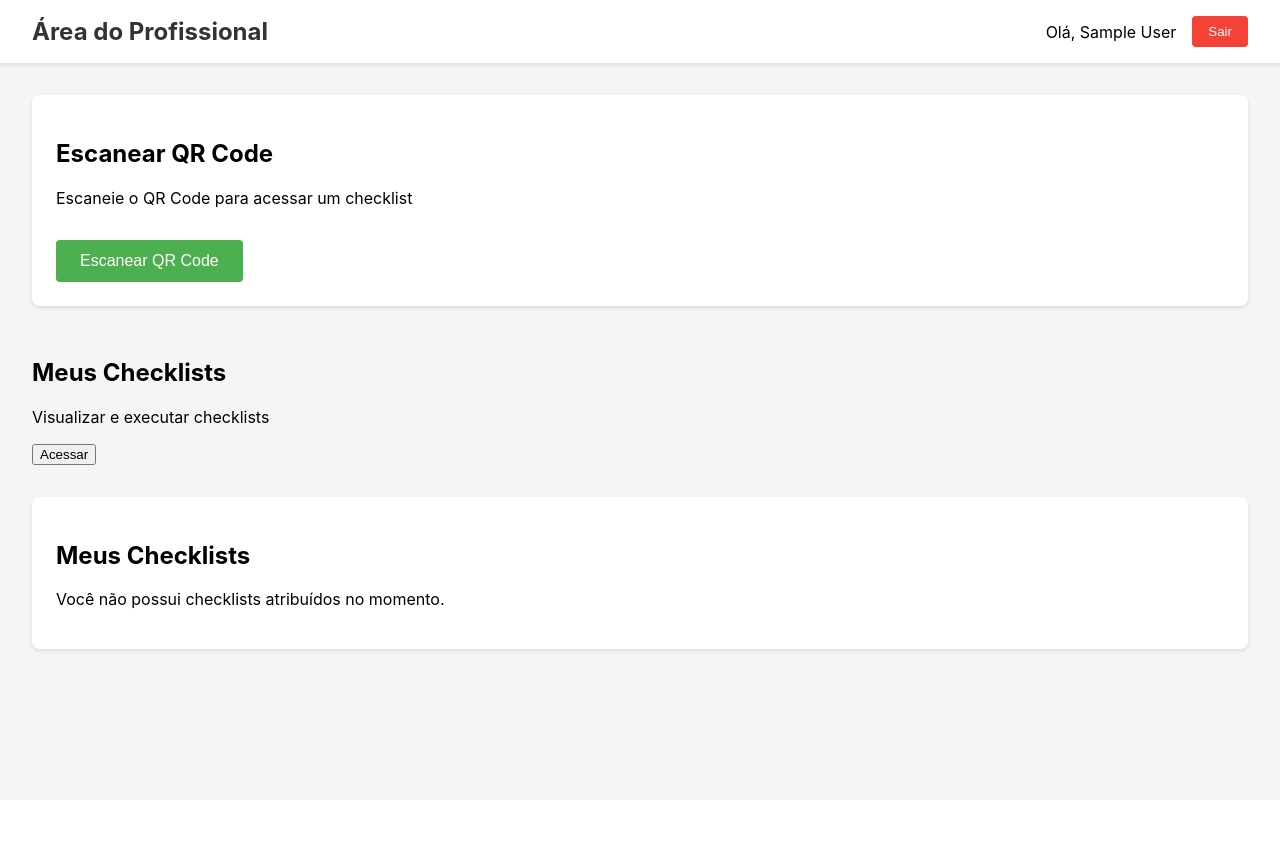
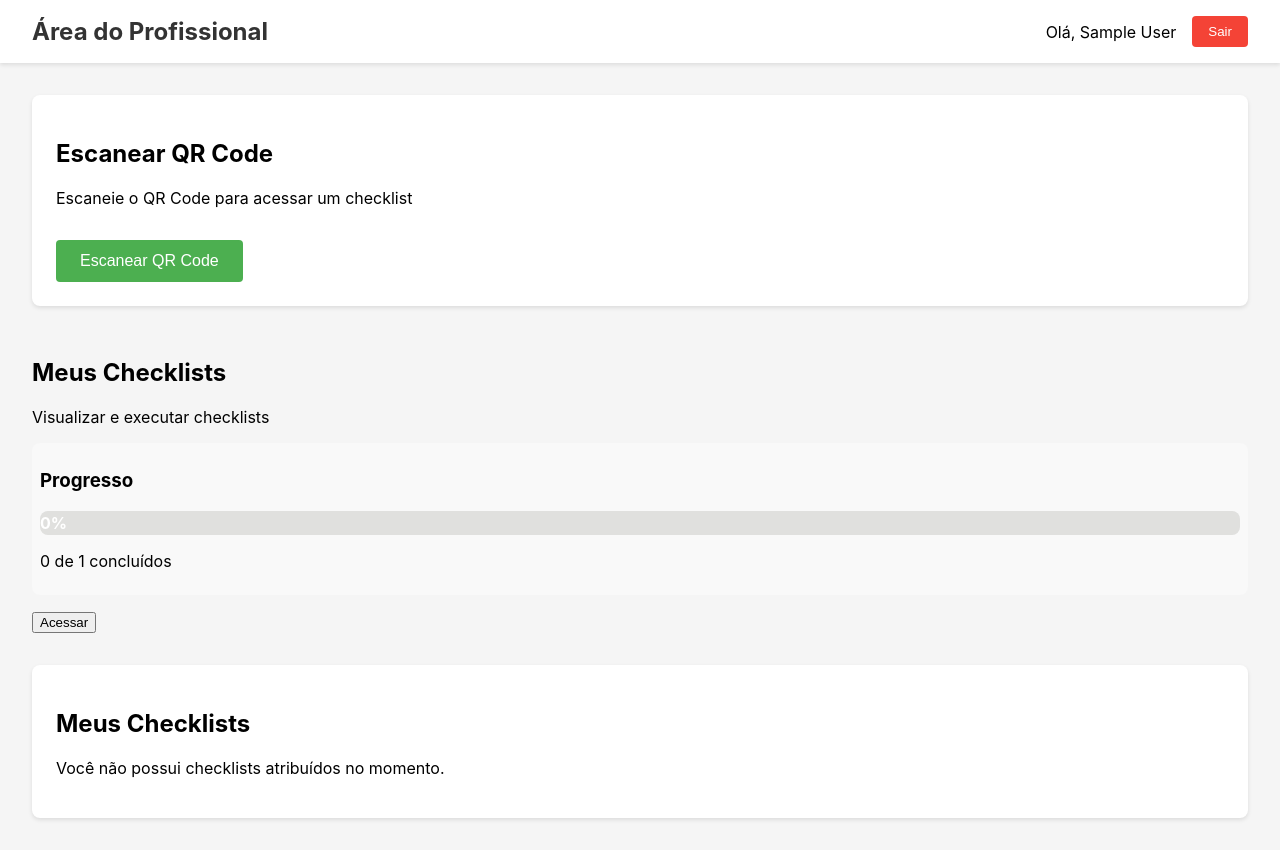
Before and after one commit to flaviobei/checklists, a Next.js app: page /professional in a window 1280 px wide. Before the commit the page ends 800 px from the top, so only its background shows below. Built offline with nearby package versions, Linux system fonts and the light colour scheme; sample sign-in values are in the browser's storage.

Commit message:
adicionando barra de progressos

```diff
--- a/pages/professional/index.js
+++ b/pages/professional/index.js
@@ -2,19 +2,22 @@
 import { useEffect, useState } from 'react';
 import { useRouter } from 'next/router';
 import styles from '../../styles/Professional.module.css';
+import checklistsData from '../../data/checklists.json';
 
 export default function ProfessionalDashboard() {
   const [user, setUser] = useState(null);
   const [loading, setLoading] = useState(true);
   const router = useRouter();
 
+  const totalChecklists = checklistsData.length;
+  const completedChecklists = checklistsData.filter(cl => cl.completed).length;
+  const percentage = totalChecklists === 0 ? 0 : Math.round((completedChecklists / totalChecklists) * 100);
+
   useEffect(() => {
-    // Verificar se o usuário está autenticado
     const storedUser = localStorage.getItem('user');
     const token = localStorage.getItem('token');
 
     if (!storedUser || !token) {
-      // Redirecionar para login se não estiver autenticado
       router.push('/login');
       return;
     }
@@ -62,11 +65,29 @@ export default function ProfessionalDashboard() {
           </button>
         </div>
 
+        {/* 🔥 Card Meus Checklists com Progresso */}
         <div className={styles.card}>
-  <h2>Meus Checklists</h2>
-  <p>Visualizar e executar checklists</p>
-  <button onClick={() => router.push('/professional/checklists')}>Acessar</button>
-</div>
+          <h2>Meus Checklists</h2>
+          <p>Visualizar e executar checklists</p>
+
+          {/* Barra de progresso dentro do card */}
+          <div className={styles.progressContainer}>
+            <h3>Progresso</h3>
+            <div className={styles.progressBar}>
+              <div
+                className={styles.progressFill}
+                style={{ width: `${percentage}%` }}
+              >
+                {percentage}%
+              </div>
+            </div>
+            <p>{completedChecklists} de {totalChecklists} concluídos</p>
+          </div>
+
+          <button onClick={() => router.push('/professional/checklists')}>
+            Acessar
+          </button>
+        </div>
 
         <div className={styles.checklistsSection}>
           <h2>Meus Checklists</h2>
--- a/styles/Professional.module.css
+++ b/styles/Professional.module.css
@@ -182,3 +182,30 @@
 .startButton:hover {
   background-color: #0069d9;
 }
+
+/* Barra de progresso */
+.progressContainer {
+  margin: 16px 0;
+  padding: 8px;
+  background-color: #f9f9f9;
+  border-radius: 8px;
+}
+
+.progressBar {
+  width: 100%;
+  background-color: #e0e0de;
+  border-radius: 8px;
+  overflow: hidden;
+  height: 24px;
+  margin: 8px 0;
+}
+
+.progressFill {
+  height: 100%;
+  background-color: #4caf50;
+  color: white;
+  text-align: center;
+  line-height: 24px;
+  font-weight: bold;
+  transition: width 0.5s ease;
+}
```
